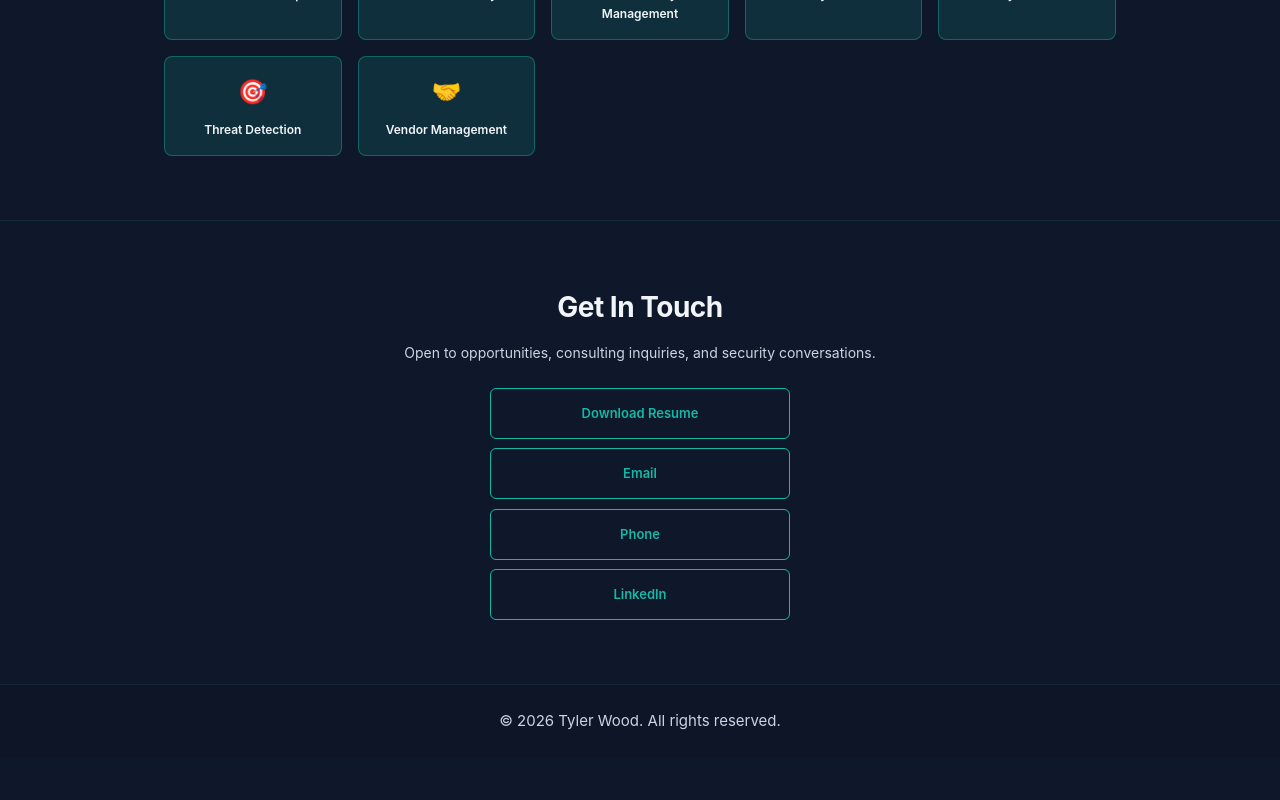
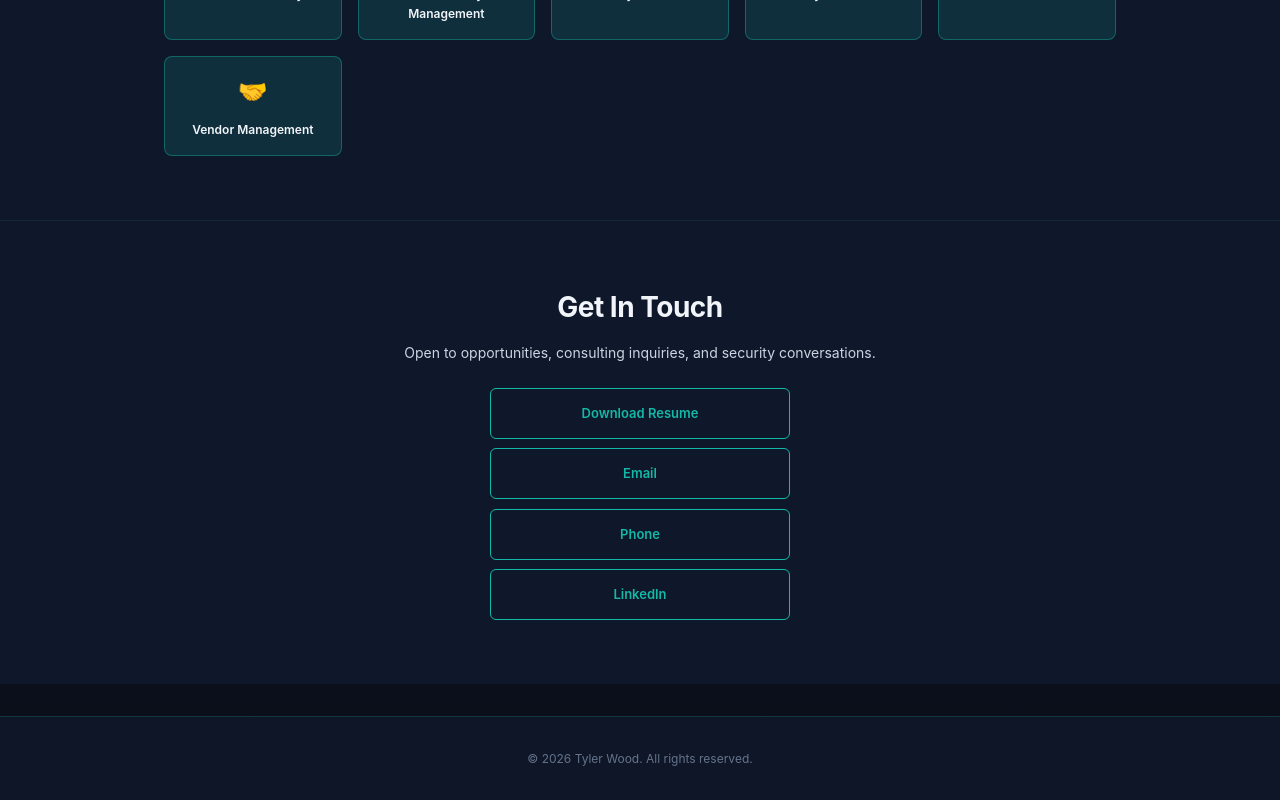
Before and after one commit to SomeWoody/twood-portfolio, a Next.js app: page / in a window 1280 px wide. Shown: the part 2618-3418 px from the top of the page. Before the commit the page ends 3375 px from the top, so only its background shows below. Built offline with nearby package versions, Linux system fonts and the light colour scheme.

Commit message:
Redesigned with Tech Minimal teal, removed military section

```diff
--- a/app/globals.css
+++ b/app/globals.css
@@ -528,12 +528,19 @@ a:hover {
 
 /* Footer */
 .footer {
-  background: rgba(15, 23, 42, 0.8);
-  border-top: 1px solid rgba(20, 184, 166, 0.1);
-  padding: 1.5rem 1.5rem;
+  background: rgba(15, 23, 42, 0.95);
+  border-top: 1px solid rgba(20, 184, 166, 0.2);
+  padding: 2rem 1.5rem;
   text-align: center;
   color: #64748b;
   font-size: 12px;
+  margin-top: 2rem;
+}
+
+.footer p {
+  margin: 0;
+  font-size: 12px;
+  color: #64748b;
 }
 
 /* Tablet Responsive */
--- a/app/layout.js
+++ b/app/layout.js
@@ -14,6 +14,14 @@ export const metadata = {
     siteName: 'Tyler Wood Cybersecurity',
     type: 'website',
     locale: 'en_US',
+    images: [
+      {
+        url: 'https://twood.org/photo.jpg',
+        width: 300,
+        height: 300,
+        alt: 'Tyler Wood - Enterprise Cybersecurity Leader',
+      },
+    ],
   },
   twitter: {
     card: 'summary_large_image',
--- a/app/page.js
+++ b/app/page.js
@@ -73,7 +73,6 @@ export default function Home() {
     { name: 'Incident Response', icon: '🔍' },
     { name: 'Cloud Security', icon: '☁️' },
     { name: 'OT/IoT Security', icon: '⚙️' },
-    { name: 'Cortex XDR/XSIAM', icon: '🔧' },
     { name: 'Team Leadership', icon: '👥' },
     { name: 'Network Security', icon: '🌐' },
     { name: 'Vulnerability Management', icon: '⚠️' },
@@ -86,19 +85,19 @@ export default function Home() {
   return (
     <div className="site-wrapper">
       {/* Header */}
-      <header className="header">
-        <nav className="nav-container">
+      <header className="header" role="banner">
+        <nav className="nav-container" role="navigation" aria-label="Main navigation">
           <div className="logo">Tyler Wood</div>
           <div className="nav-links">
-            <a href="#about">About</a>
-            <a href="#experience">Experience</a>
-            <a href="#contact">Contact</a>
+            <a href="#about" aria-label="Navigate to about section">About</a>
+            <a href="#experience" aria-label="Navigate to experience section">Experience</a>
+            <a href="#contact" aria-label="Navigate to contact section">Contact</a>
           </div>
         </nav>
       </header>
 
       {/* Hero */}
-      <section className="hero">
+      <section className="hero" role="main">
         <div className="hero-content">
           <h1>Cybersecurity Leader</h1>
           <p className="location">📍 Tulsa, Oklahoma</p>
@@ -146,7 +145,7 @@ export default function Home() {
               </div>
             </div>
             <div className="about-image">
-              <img src="/photo.jpg" alt="Tyler Wood" />
+              <img src="/photo.jpg" alt="Tyler Wood - Enterprise Cybersecurity Leader from Tulsa, Oklahoma" loading="lazy" />
             </div>
           </div>
         </div>
@@ -201,16 +200,16 @@ export default function Home() {
           <h2>Get In Touch</h2>
           <p className="contact-intro">Open to opportunities, consulting inquiries, and security conversations.</p>
           <div className="contact-methods">
-            <a href="/TylerWood_Resume.pdf" download className="contact-link">Download Resume</a>
-            <a href="mailto:tylerwood_8@outlook.com" className="contact-link">Email</a>
-            <a href="tel:+19183515161" className="contact-link">Phone</a>
-            <a href="https://www.linkedin.com/in/tyler-wood-cyber" target="_blank" rel="noopener noreferrer" className="contact-link">LinkedIn</a>
+            <a href="/TylerWood_Resume.pdf" download className="contact-link" aria-label="Download resume PDF">Download Resume</a>
+            <a href="mailto:tylerwood_8@outlook.com" className="contact-link" aria-label="Send email to tylerwood_8@outlook.com">Email</a>
+            <a href="tel:+19183515161" className="contact-link" aria-label="Call phone number">Phone</a>
+            <a href="https://www.linkedin.com/in/tyler-wood-cyber" target="_blank" rel="noopener noreferrer" className="contact-link" aria-label="Visit LinkedIn profile">LinkedIn</a>
           </div>
         </div>
       </section>
 
       {/* Footer */}
-      <footer className="footer">
+      <footer className="footer" role="contentinfo">
         <p>&copy; 2026 Tyler Wood. All rights reserved.</p>
       </footer>
     </div>
```
Also changed, not shown: public/robots.txt (added), 1 other file (tests, documents, lock files or other folders).
